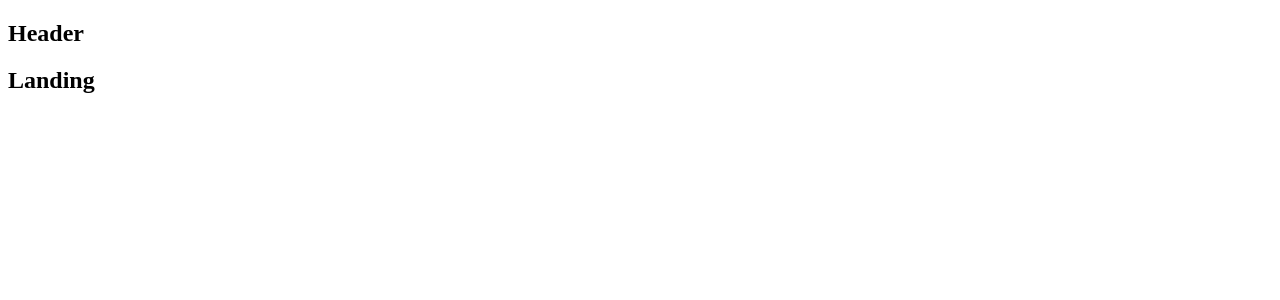
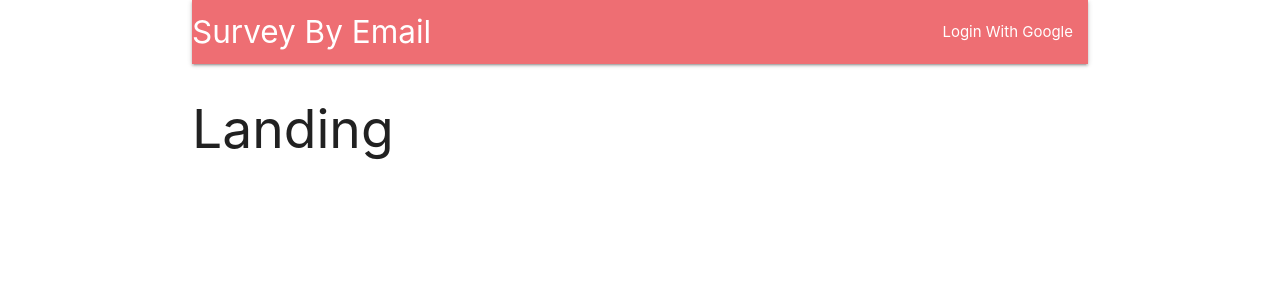
Before and after one commit to tsg1204/survey-by-email, a React (Create React App) app in the folder client/: page / in a window 1280 px wide. Shown: the top 300 px of the page. Built offline with nearby package versions, Linux system fonts and the light colour scheme.

Commit message:
actions added

```diff
--- a/client/package.json
+++ b/client/package.json
@@ -6,13 +6,16 @@
     "@testing-library/jest-dom": "^4.2.4",
     "@testing-library/react": "^9.3.2",
     "@testing-library/user-event": "^7.1.2",
+    "axios": "^0.19.2",
     "http-proxy-middleware": "^1.0.4",
+    "materialize-css": "^1.0.0-rc.2",
     "react": "^16.13.1",
     "react-dom": "^16.13.1",
     "react-redux": "^7.2.0",
     "react-router-dom": "^5.2.0",
     "react-scripts": "3.4.1",
-    "redux": "^4.0.5"
+    "redux": "^4.0.5",
+    "redux-thunk": "^2.3.0"
   },
   "scripts": {
     "start": "react-scripts start",
--- /dev/null
+++ b/client/src/actions/types.js
@@ -0,0 +1,2 @@
+export const FETCH_USER = 'fetch_user';
+export const FETCH_SURVEYS = 'fetch_surveys';
--- a/client/src/components/App.js
+++ b/client/src/components/App.js
@@ -1,14 +1,14 @@
 import React from 'react';
 import { BrowserRouter, Route } from 'react-router-dom';
 
-const Header = () => <h2>Header</h2>
+import Header from './Header';
 const Dashboard = () => <h2>Dashboard</h2>
 const SurveyNew = () => <h2>SurveyNew</h2>
 const Landing = () => <h2>Landing</h2>
 
 const App = () => {
     return (
-        <div>
+        <div className="container">
             <BrowserRouter>
                 <div>
                     <Header />
--- /dev/null
+++ b/client/src/components/Header.js
@@ -0,0 +1,22 @@
+import React, { Component } from 'react';
+
+class Header extends Component {
+    render () {
+        return (
+            <nav>
+                <div className="nav-wrapper">
+                    <a className="left brand-logo">
+                        Survey By Email
+                    </a>
+                    <ul className="right">
+                        <li>
+                            <a>Login With Google</a>
+                        </li>
+                    </ul>
+                </div>
+            </nav>
+        )
+    }
+}
+
+export default Header;
--- a/client/src/index.js
+++ b/client/src/index.js
@@ -1,12 +1,14 @@
+import 'materialize-css/dist/css/materialize.min.css';
 import React from 'react';
 import ReactDOM from 'react-dom';
 import { Provider } from 'react-redux';
 import { createStore, applyMiddleware } from 'redux';
+import reduxThunk from 'redux-thunk';
 
 import App from './components/App';
 import reducers from './reducers';
 
-const store = createStore(() => reducers, {}, applyMiddleware());
+const store = createStore(() => reducers, {}, applyMiddleware(reduxThunk));
 
 ReactDOM.render(
     <Provider store={store}>
```
Also changed, not shown: client/src/actions/index.js (added, +8 -0 lines), 1 other file (tests, documents, lock files or other folders).
